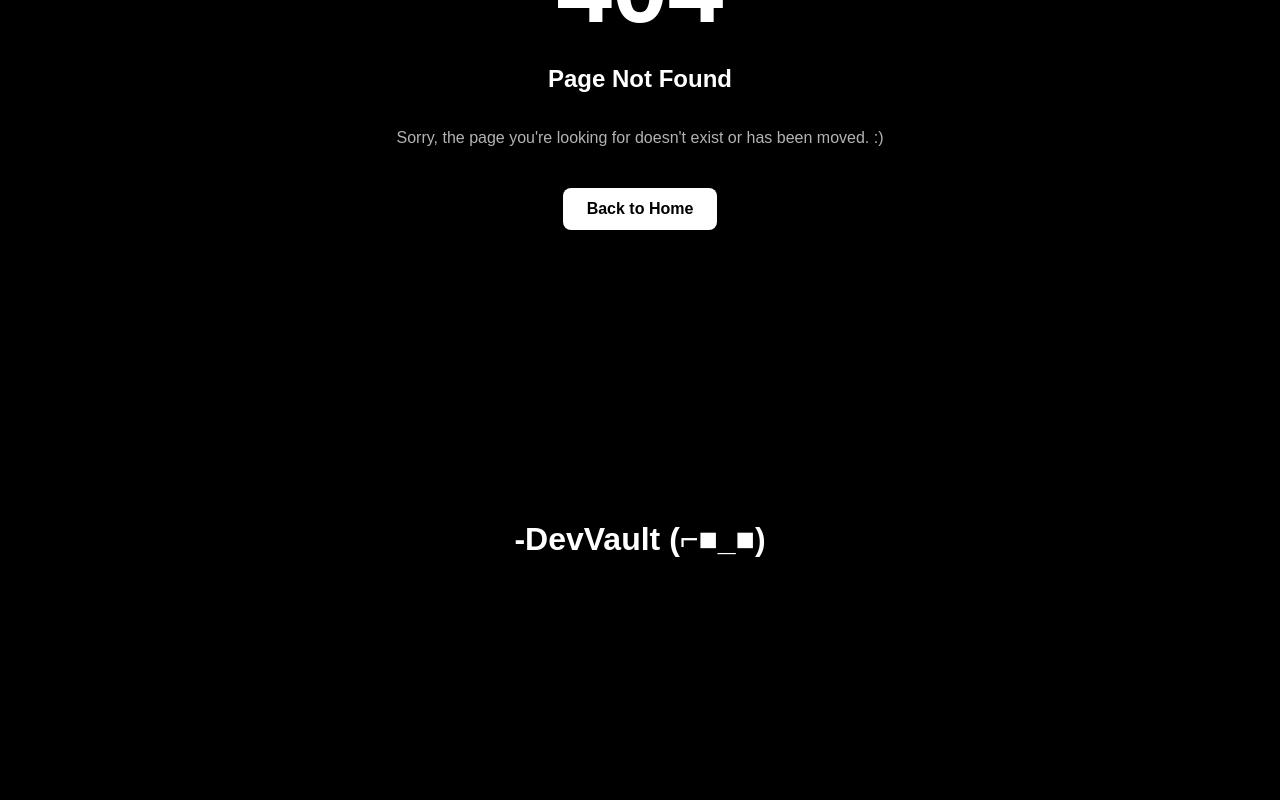
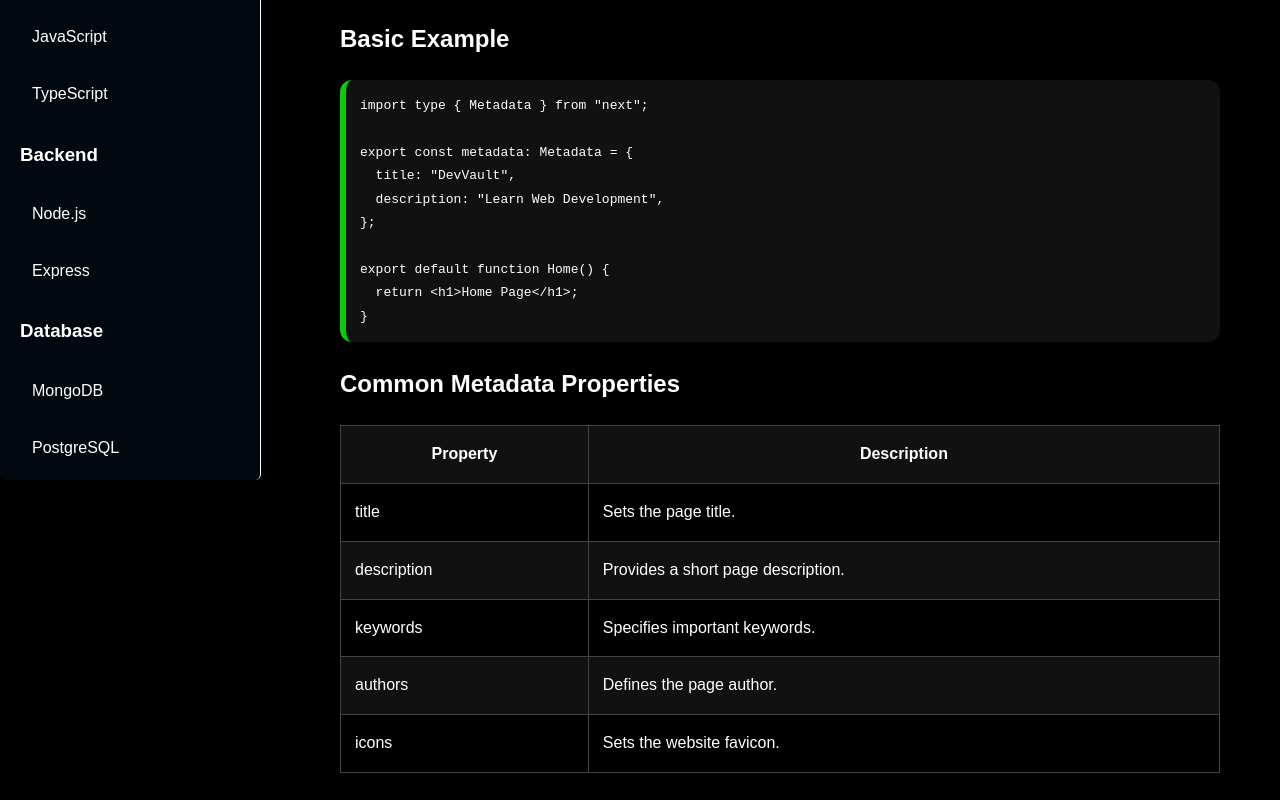
Before and after one commit to asmitbiswas/Project-Next-JS, a Next.js app in the folder app/: page /Next.js/Metadata in a window 1280 px wide. Before the commit this address had no page. Shown: the part 360-1160 px from the top of the page. Before the commit the page ends 958 px from the top, so only its background shows below. Built offline with nearby package versions, Linux system fonts and the light colour scheme.

Commit message:
Done MetaData page

```diff
--- /dev/null
+++ b/app/app/(categories)/Next.js/(NextTopics)/Metadata/page.tsx
@@ -0,0 +1,239 @@
+import Sidebar from "@/app/components/page";
+
+export default function Metadata() {
+  return (
+    <div>
+      <Sidebar />
+
+      <div>
+        <h1>Metadata</h1>
+
+        <p>
+          Metadata provides information about a web page that is not directly
+          visible to users. It helps search engines, browsers, and social media
+          platforms understand your page.
+        </p>
+
+        <h2>Why Metadata?</h2>
+
+        <p>
+          Metadata improves SEO (Search Engine Optimization), browser titles,
+          social media previews, and the overall user experience.
+        </p>
+
+        <h2>Basic Example</h2>
+
+        <pre
+        style={{
+            // borderCollapse:"collapse",
+            overflowX:"auto",
+            background:"#111",
+            padding:"14px",
+            borderRadius:"12px",
+            borderLeft:"6px solid rgb(13, 200, 13)"
+        }}
+        >
+{`import type { Metadata } from "next";
+
+export const metadata: Metadata = {
+  title: "DevVault",
+  description: "Learn Web Development",
+};
+
+export default function Home() {
+  return <h1>Home Page</h1>;
+}`}
+        </pre>
+
+        <h2>Common Metadata Properties</h2>
+
+        <table
+        style={{
+            borderCollapse:"collapse",
+            overflowX:"auto",
+            margin:"25 0",
+            width:"100%",
+            border:"1px solid #444"
+        }}
+        >
+          <tbody>
+            <tr>
+              <th
+              style={{
+                padding:"14px",
+                border:"1px solid #444",
+                background:"#111"
+              }}
+              >Property</th>
+              <th
+                 style={{
+                padding:"14px",
+                border:"1px solid #444",
+                background:"#111"
+              }}
+              >Description</th>
+            </tr>
+
+            <tr>
+              <td
+                 style={{
+                padding:"14px",
+                border:"1px solid #444",
+              }}
+              >title</td>
+              <td
+                  style={{
+                padding:"14px",
+                border:"1px solid #444",
+              }}
+              >Sets the page title.</td>
+            </tr>
+
+            <tr>
+              <td
+                 style={{
+                padding:"14px",
+                border:"1px solid #444",
+                background:"#111"
+              }}
+              >description</td>
+              <td
+                 style={{
+                padding:"14px",
+                border:"1px solid #444",
+                background:"#111"
+              }}
+              >Provides a short page description.</td>
+            </tr>
+
+            <tr>
+              <td
+                  style={{
+                padding:"14px",
+                border:"1px solid #444",
+              }}
+
+
+              >keywords</td>
+              <td
+                  style={{
+                padding:"14px",
+                border:"1px solid #444",
+              }}
+              >Specifies important keywords.</td>
+            </tr>
+
+            <tr>
+              <td
+                 style={{
+                padding:"14px",
+                border:"1px solid #444",
+                background:"#111"
+              }}
+              >authors</td>
+              <td
+                 style={{
+                padding:"14px",
+                border:"1px solid #444",
+                background:"#111"
+              }}
+              >Defines the page author.</td>
+            </tr>
+
+            <tr>
+              <td
+                   style={{
+                padding:"14px",
+                border:"1px solid #444",
+              }}
+              >icons</td>
+              <td
+                   style={{
+                padding:"14px",
+                border:"1px solid #444",
+              }}
+              >Sets the website favicon.</td>
+            </tr>
+          </tbody>
+        </table>
+
+        <h2>Example with More Metadata</h2>
+
+        <pre
+            style={{
+            // borderCollapse:"collapse",
+            overflowX:"auto",
+            background:"#111",
+            padding:"14px",
+            borderRadius:"12px",
+            borderLeft:"6px solid rgb(13, 200, 13)"
+        }}
+        >
+{`import type { Metadata } from "next";
+
+export const metadata: Metadata = {
+  title: "DevVault",
+  description: "Modern Web Development Documentation",
+  keywords: ["React", "Next.js", "Node.js"],
+  authors: [{ name: "Asmit" }],
+};`}
+        </pre>
+
+        <h2>Dynamic Metadata</h2>
+
+        <p>
+          Next.js allows you to generate metadata dynamically using the
+          <code>generateMetadata()</code> function.
+        </p>
+
+        <pre
+            style={{
+            // borderCollapse:"collapse",
+            overflowX:"auto",
+            background:"#111",
+            padding:"14px",
+            borderRadius:"12px",
+            borderLeft:"6px solid rgb(13, 200, 13)"
+        }}
+        >
+{`import type { Metadata } from "next";
+
+export async function generateMetadata(): Promise<Metadata> {
+  return {
+    title: "Dynamic Page",
+    description: "Generated dynamically",
+  };
+}`}
+        </pre>
+
+        <h2>Benefits</h2>
+
+        <ul>
+          <li>Improves SEO.</li>
+          <li>Creates better browser tab titles.</li>
+          <li>Enhances social media sharing.</li>
+          <li>Provides useful information to search engines.</li>
+        </ul>
+
+        <h2>Best Practices</h2>
+
+        <ul>
+          <li>Write unique titles for every page.</li>
+          <li>Keep descriptions short and meaningful.</li>
+          <li>Use relevant keywords.</li>
+          <li>Add a favicon using the icons property.</li>
+          <li>Generate metadata dynamically when needed.</li>
+        </ul>
+
+        <h2>Summary</h2>
+
+        <p>
+          Metadata is an essential feature of Next.js that helps define
+          information about your pages. It improves SEO, browser titles,
+          search engine visibility, and social media previews while making
+          your application more professional.
+        </p>
+      </div>
+    </div>
+  );
+}
--- a/app/app/(categories)/Next.js/page.tsx
+++ b/app/app/(categories)/Next.js/page.tsx
@@ -66,7 +66,7 @@ export default function NextJS() {
           <li><Link href="/Next.js/Navigation" style={{color:"white"}}>Navigation</Link></li>
           <li><Link href="/Next.js/LoadingPage" style={{color:"white"}}>Lodaing and error page</Link></li>
           <li><Link href="/Next.js/DataFetching" style={{color:"white"}}>Fetching Data</Link></li>
-          <li>Metadata</li>
+          <li><Link href="/Next.js/Metadata"  style={{color:"white"}}>MetaData</Link></li>
           <li>API Routes</li>
           <li>Deployment</li>
         </ul>
```
